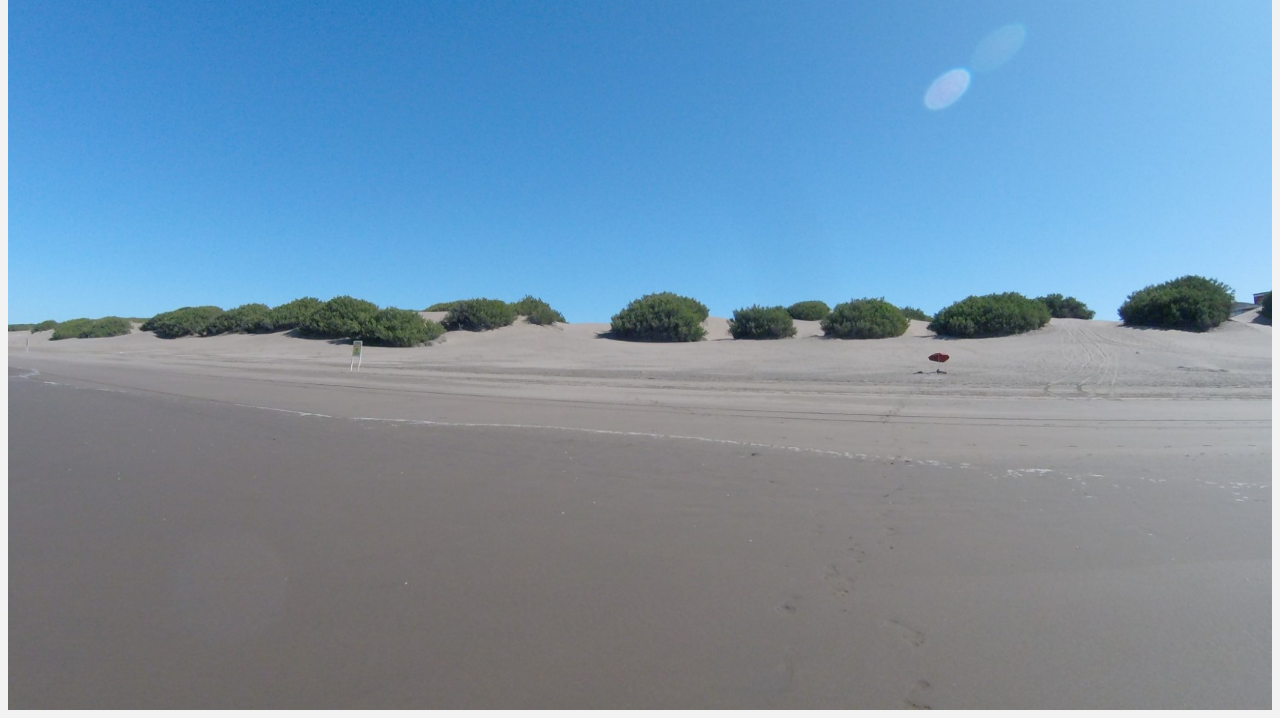
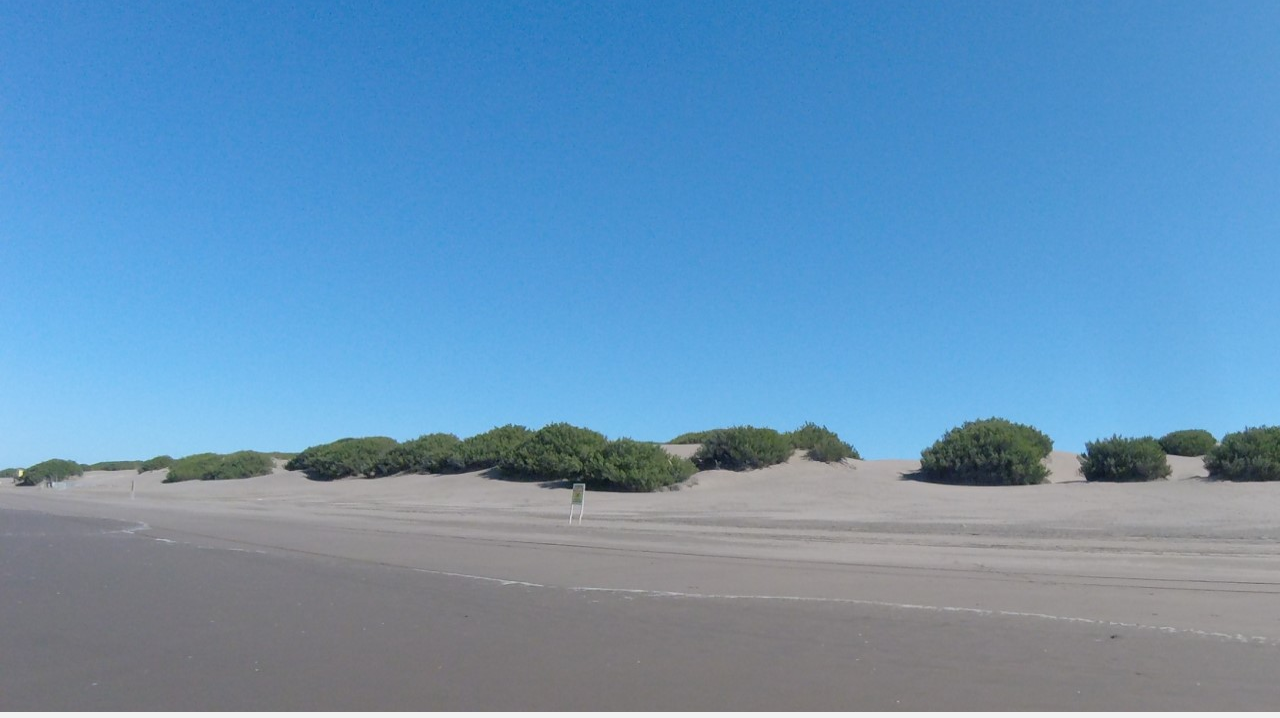
Before and after one commit to cuchulopez/kmtresveinte, a plain HTML site: page index.html in a window 1280 px wide. Shown: the part 98-816 px from the top of the page. Drawn offline with Linux system fonts and the light colour scheme.

Commit message:
agregando padding y margin.

```diff
--- a/css/main.css
+++ b/css/main.css
@@ -1,22 +1,26 @@
-html{
+/* html{
     box-sizing: border-box;
-}
-*,*:before,*:after {
-    box-sizing: inherit;
+} */
+html {
+    height: 100vh;
+    width: 100vw;
 }
 
 body {
+    margin: 0;
+    padding: 0;
     background-color: #f2f2f2;
     font-family: 'Open Sans', sans-serif;
-}
+    background-image: url(../assets/img/playa.jpg);
+    background-repeat: no-repeat;
+  }
+div.principal{
 
-div.principal{
-    background-image: url(../assets/img/playa.jpg);
+    padding: 5px 5px;
+
     height: 100vh;
-    background-position: top center;
-    background-size: cover;
-    padding: 5px 5px;
-    width: 100%;
+    width: 100vw;
+
 }
 
 h1.presentacion-sitio span{
```
